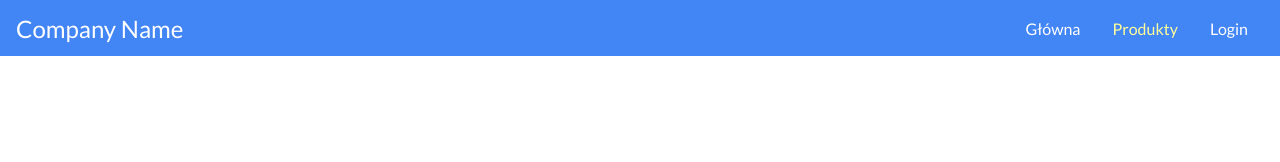
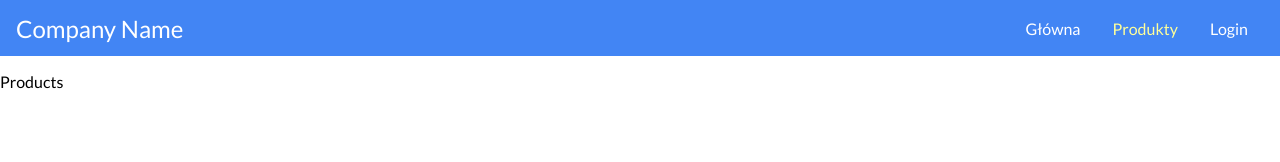
Before and after one commit to dominikPytlinski/shopv3, a React (Create React App) app in the folder client/: page /products in a window 1280 px wide. Shown: the top 162 px of the page. Built offline with nearby package versions, Linux system fonts and the light colour scheme.

Commit message:
Created Products component

```diff
--- a/client/src/App.js
+++ b/client/src/App.js
@@ -5,6 +5,7 @@ import { ApolloProvider } from 'react-apollo';
 
 import Header from './components/Header';
 import Login from './components/Login';
+import Products from './components/Products';
 
 import './App.css';
 
@@ -44,6 +45,10 @@ class App extends React.Component {
               path="/login" exact
               render={() => <Login isLogged={this.state.isLogged} login={this.login} />}
             />
+            <Route
+              path="/products"
+              component={Products}
+            />
           </BrowserRouter>
         </React.Fragment>
       </ApolloProvider>
--- /dev/null
+++ b/client/src/components/Products.js
@@ -0,0 +1,13 @@
+import React, { Component } from 'react'
+
+class Products extends Component {
+    render() {
+        return (
+            <div>
+                Products
+            </div>
+        )
+    }
+}
+
+export default Products
```
Also changed, not shown: client/src/components/Logout.js (deleted, +0 -20 lines).
